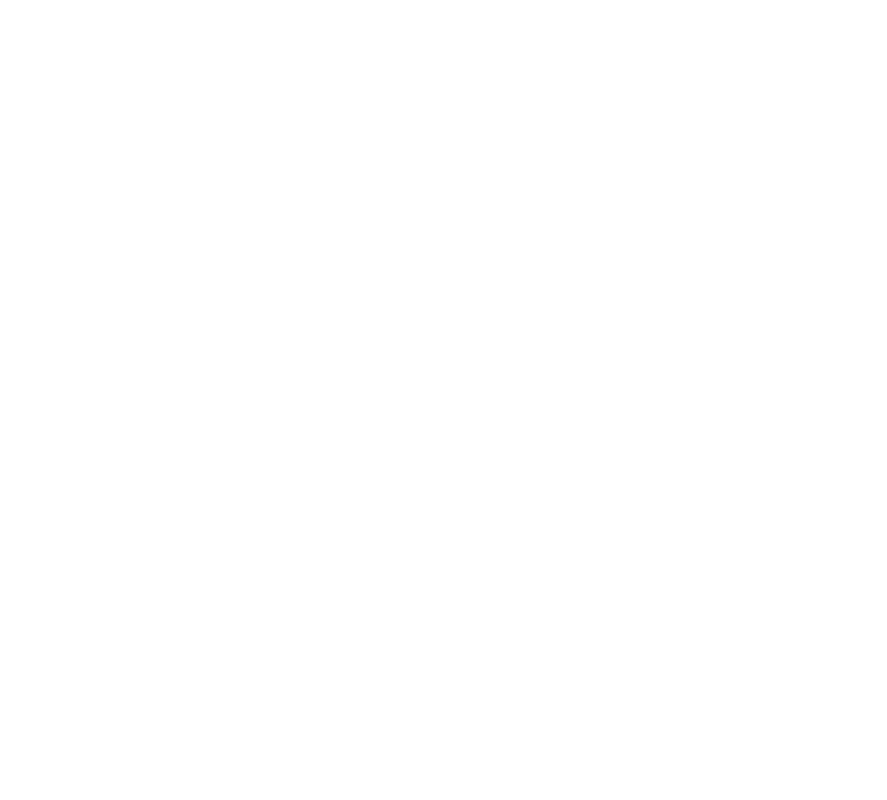
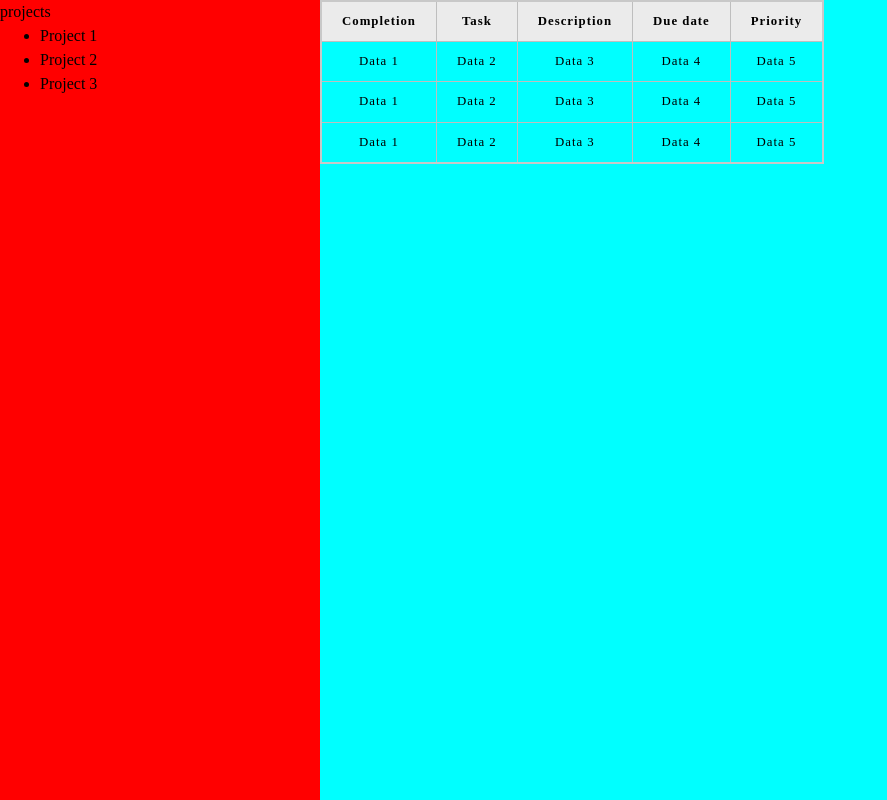
Before and after one commit to Liuth16/todo-app, a website built with webpack: page src/template.html in a window 1280 px wide. Shown: the whole page, without its empty margins (0-887 px from the left). Built offline with nearby package versions, Linux system fonts and the light colour scheme.

Commit message:
Sketch initial app template with html and css

```diff
--- a/src/styles.css
+++ b/src/styles.css
@@ -0,0 +1,73 @@
+/* CSS reset  */
+
+*, *::before, *::after {
+    box-sizing: border-box;
+  }
+
+  * {
+    margin: 0;
+  }
+
+  body {
+    line-height: 1.5;
+    -webkit-font-smoothing: antialiased;
+  }
+
+  img, picture, video, canvas, svg {
+    display: block;
+    max-width: 100%;
+  }
+
+  input, button, textarea, select {
+    font: inherit;
+  }
+
+  p, h1, h2, h3, h4, h5, h6 {
+    overflow-wrap: break-word;
+  }
+
+  #root, #__next {
+    isolation: isolate;
+  }
+
+/* End of CSS reset */
+
+/* Table style */
+
+table {
+    border-collapse: collapse;
+    border: 2px solid rgb(200,200,200);
+    letter-spacing: 1px;
+    font-size: 0.8rem;
+  }
+
+  td, th {
+    border: 1px solid rgb(190,190,190);
+    padding: 10px 20px;
+  }
+
+  th {
+    background-color: rgb(235,235,235);
+  }
+
+  td {
+    text-align: center;
+  }
+
+/* End of table style */
+
+.main-container {
+    display: grid;
+    grid-template-columns: 1fr 3fr;
+    height: 100vh;
+}
+
+.navigation {
+    background-color: red;
+    display: flex;
+    flex-direction: column;
+}
+
+.main-view {
+    background-color: aqua;
+}
--- a/src/template.html
+++ b/src/template.html
@@ -3,9 +3,55 @@
 <head>
     <meta charset="UTF-8">
     <meta name="viewport" content="width=device-width, initial-scale=1.0">
-    <title>Document</title>
+    <title>To-do App</title>
 </head>
 <body>
-
+    <div class="main-container">
+        <div class="navigation">
+            <div class="projects">projects</div>
+            <div class="project-list">
+                <ul>
+                    <li>Project 1</li>
+                    <li>Project 2</li>
+                    <li>Project 3</li>
+                </ul>
+            </div>
+        </div>
+        <div class="main-view">
+            <div class="project-title"></div>
+            <div class="project-table">
+                <table>
+                    <tr>
+                        <th scope="col">Completion</th>
+                        <th scope="col">Task</th>
+                        <th scope="col">Description</th>
+                        <th scope="col">Due date</th>
+                        <th scope="col">Priority</th>
+                    </tr>
+                    <tr>
+                        <td>Data 1</td>
+                        <td>Data 2</td>
+                        <td>Data 3</td>
+                        <td>Data 4</td>
+                        <td>Data 5</td>
+                    </tr>
+                    <tr>
+                        <td>Data 1</td>
+                        <td>Data 2</td>
+                        <td>Data 3</td>
+                        <td>Data 4</td>
+                        <td>Data 5</td>
+                    </tr>
+                    <tr>
+                        <td>Data 1</td>
+                        <td>Data 2</td>
+                        <td>Data 3</td>
+                        <td>Data 4</td>
+                        <td>Data 5</td>
+                    </tr>
+                </table>
+            </div>
+        </div>
+    </div>
 </body>
 </html>
```
